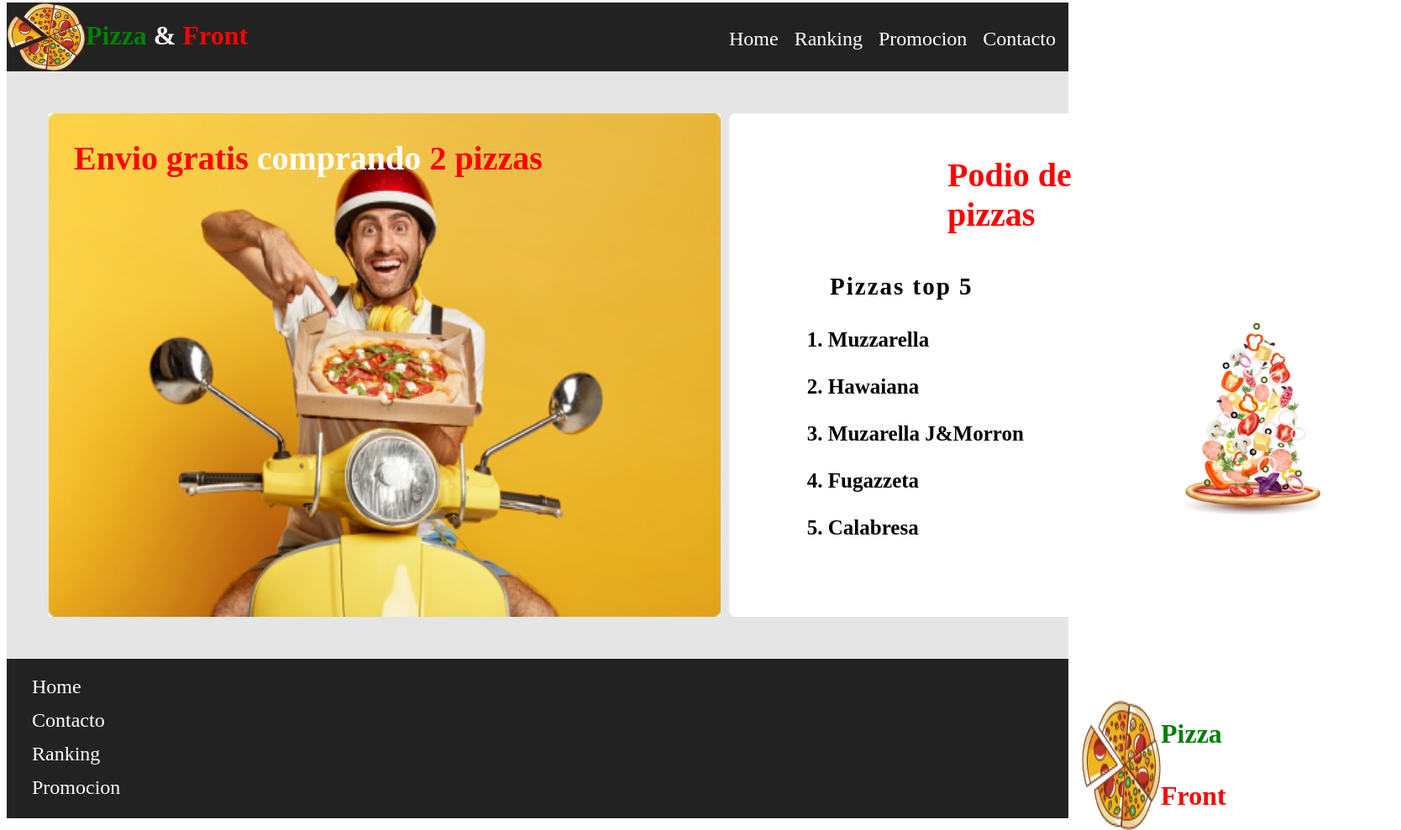
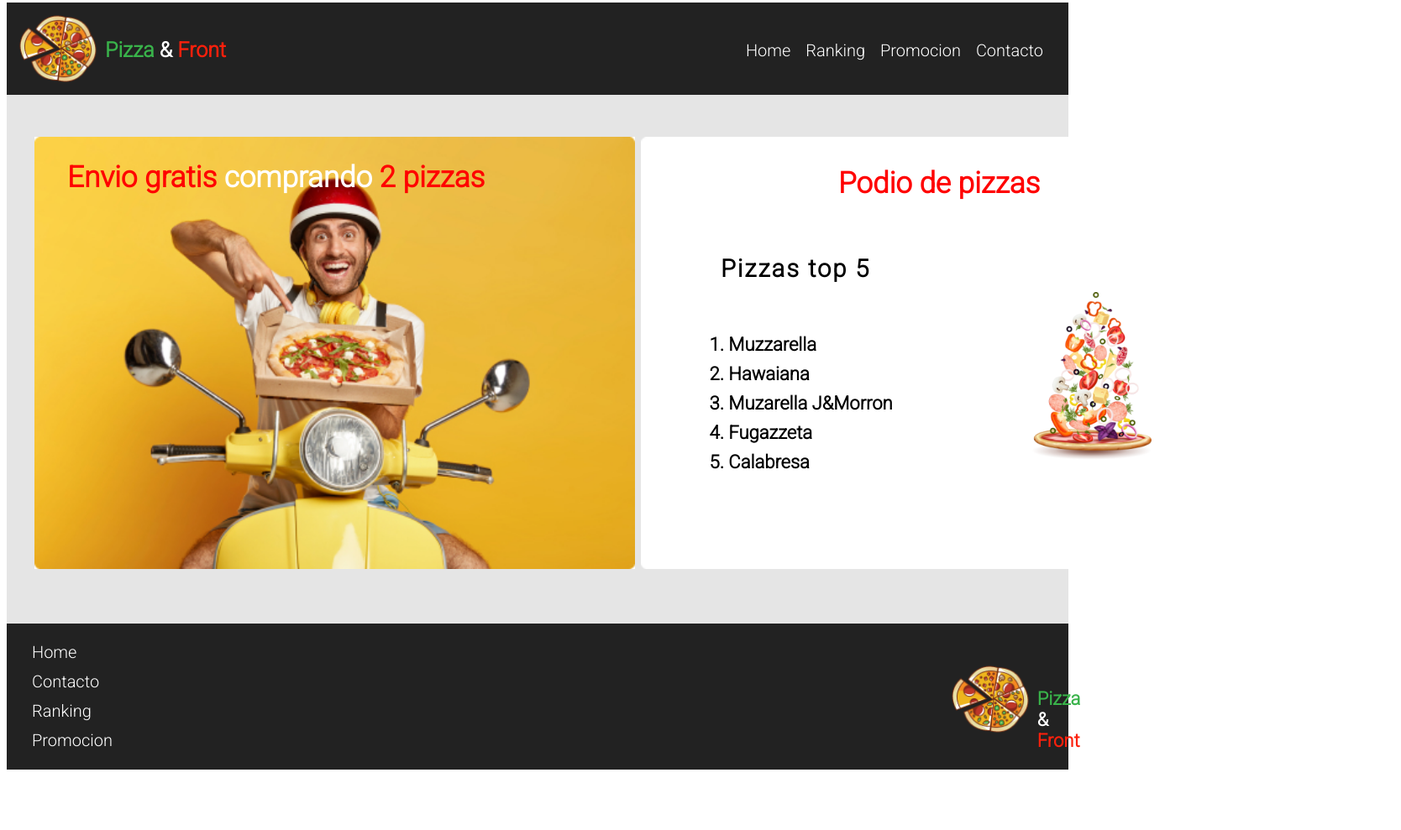
Before and after one commit to Andylleellish/Fronted-tps, a plain HTML site: page index.html in a window 1280 px wide. Shown: the part 5-994 px from the top of the page at 84% size, 1668 px wide, since content can reach past the window. After the commit the page ends 930 px from the top, so only its background shows below. Drawn offline with Linux system fonts and the light colour scheme.

Commit message:
commiteando

```diff
--- a/css/style.css
+++ b/css/style.css
@@ -2,16 +2,21 @@
     display: flex;
     background-color: #222222;
     justify-content: space-between;
+    height: 110px;
 
 }
 .menu {
-    margin-top: 30px;
-    margin-right: 15px;
-    font-size: 24px;
+    margin-top: 45px;
+    margin-right: 30px;
+    font-size: 20px;
     word-spacing: 13px;
+    font-family:'roboto', sans-serif;
 }
 h1{
-
+    margin-left: 10px;
+    font-family:'roboto', sans-serif;
+    font-size: 25px;
+    margin-top: 27px;
 }
 .color{
 color: white;
@@ -22,12 +27,14 @@ text-decoration: none;
     display: flex;
     justify-content: flex-end;
     font-size: 16px;
+    margin-top: 15px;
+    margin-left: 15px;
 }
 
 main{
     display: flex;
     background-color: #E5E5E5;
-    height: 700px;
+    height: 630px;
     width: auto;
 }
 .img1{
@@ -35,83 +42,89 @@ main{
     margin: 0.1rem;
     z-index: 1;
     position: absolute;
-    margin-left: 50px;
+    margin-left: 33px;
     margin-top: 50px;
-    height: 600px;
-    width: 800px;
+    height: 515px;
+    width: 715px;
 }
 .img2{
     margin: 0.1rem;
     z-index: 1;
     position: absolute;
-    margin-left: 860px;
+    margin-left: 755px;
     margin-top: 50px;
-    height: 600px;
-    width: 800px;
-
+    height: 515px;
+    width: 715px;
 }
 
 .cuerpo{
     position: relative;
-    margin-left: 80px;
+    margin-left: 72px;
     z-index: 2;
-    margin-top: 80px;
-    font-size: 40px;
+    margin-top: 78px;
+    font-size: 35px;
+    font-family:'roboto', sans-serif;
 }
 .cuerpo2{
     position: absolute;
-    margin-left: 1120px;
+    margin-left: 990px;
     z-index: 3;
-    margin-top: 100px;
-    font-size: 40px;
+    margin-top: 85px;
+    font-size: 35px;
+    font-family:'roboto', sans-serif;
 }
 .lista{
     position: relative;
-    margin-left: 300px;
+    margin-left: 250px;
     z-index: 2;
-    margin-top: 250px;
-    font-size: 25px;
+    margin-top: 210px;
+    font-size: 22px;
     font-weight: bold;
+    font-family:'roboto', sans-serif;
+    line-height: 35px;
 }
 h3{
     position: absolute;
-    margin-left: 980px;
+    margin-left: 850px;
     z-index: 2;
-    margin-top: 240px;
+    margin-top: 190px;
     font-size: 29px;
     font-weight: bold;
     letter-spacing: 2px;
+    font-family:'roboto', sans-serif;
 
 }
 .pizza{
     position: absolute;
-    margin-left: 1400px;
+    margin-left: 1220px;
     z-index: 2;
-    margin-top: 300px;
-    font-size: 29px;
-    height: 230px;
+    margin-top: 235px;
+    height: 200px;
 }
 .foterm{
     display: flex;
     background-color: #222222;
     justify-content: space-between;
     position: relative;
-    height: 190px;
- }
- .foterp{
+    height: 174px;
+}
+.foterp{
     display: flex;
     justify-content: flex-end;
-    font-size: 16px;
     position: absolute;
-    margin-left: 1280px;
+    margin-left: 1125px;
     margin-top: 50px;
- }
- .foternav{
+}
+.foterp h1{
+    font-size: 22px;
+}
+.foternav{
     margin-right: 15px;
-    font-size: 24px;
+    font-size: 20px;
     word-spacing: 13px;
     position: absolute;
-    line-height: 40px;
+    line-height: 35px;
     margin-left: 30px;
-    margin-top: 13px;
- }
+    margin-top: 17px;
+    font-family:'roboto', sans-serif;
+}
--- a/index.html
+++ b/index.html
@@ -6,15 +6,18 @@
     <meta name="viewport" content="width=device-width, initial-scale=1.0" />
     <title>Document</title>
     <link rel="stylesheet" href="css/style.css" />
+    <link rel="preconnect" href="https://fonts.googleapis.com">
+    <link rel="preconnect" href="https://fonts.gstatic.com" crossorigin>
+    <link href="https://fonts.googleapis.com/css2?family=Roboto:wght@300&display=swap" rel="stylesheet">
   </head>
   <body>
     <header class="log">
       <div class="log2">
-        <img src="img/VectorPizza.png" alt="logo" />
+        <img src="img/VectorPizza.png" height="80" width="92" alt="logo" />
         <h1>
-          <span style="color: green">Pizza</span>
+          <span style="color: #39B24A">Pizza</span>
           <span style="color: white">&</span>
-          <span style="color: red">Front</span>
+          <span style="color: #FC200C">Front</span>
         </h1>
       </div>
       <nav class="menu">
@@ -25,7 +28,6 @@
       </nav>
     </header>
     <main>
-
       <img class="img1" src="img/delivery.jpg" alt="fer" />
       <h2 class="cuerpo"> <span style="color:red">Envio gratis</span> <span style="color:white">comprando</span> <span style="color:red">2 pizzas</span></h2>
       <img class="img2" src="img/Rectangle 2.png" alt="rec" />
@@ -34,13 +36,9 @@
       <ol class="lista">
         <br> <br>
         <li>Muzzarella</li>
-            <br>
         <li>Hawaiana</li>
-            <br>
         <li>Muzarella J&Morron</li>
-            <br>
         <li>Fugazzeta</li>
-            <br>
         <li>Calabresa</li>
         </ol>
         <img class="pizza" src="img/pizza.png" alt="pizzita">
@@ -48,19 +46,16 @@
     <footer class="foterm">
       <nav class="foternav">
         <div><a class="color" href="#">Home</a></div>
-
         <div><a class="color" href="#">Contacto</a></div>
-
         <div><a class="color" href="#">Ranking</a></div>
-
         <div><a class="color" href="#">Promocion</a></div>
       </nav>
       <div class="foterp">
-              <img src="img/VectorPizza.png" alt="logo" />
+        <img width="92" height="80" src="img/VectorPizza.png" alt="logo" />
         <h1>
-                <span style="color: green">Pizza</span>
+          <span style="color: #39B24A">Pizza</span>
           <span style="color: white">&</span>
-                <span style="color: red">Front</span>
+          <span style="color: #FC200C">Front</span>
         </h1>
       </div>
         </footer>
```
Lines whose indentation alone changed are shown as unchanged.
